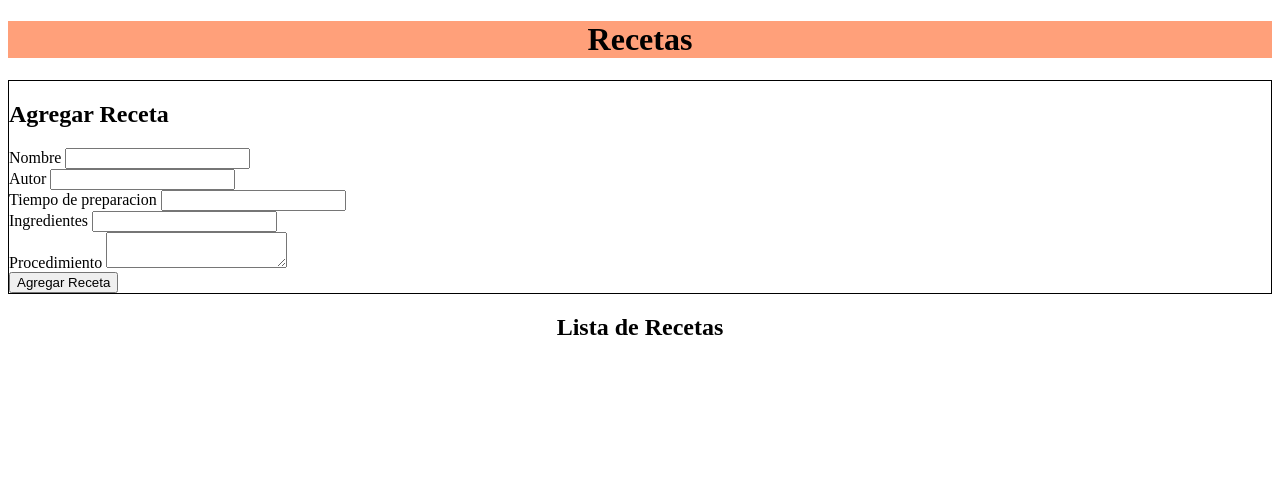
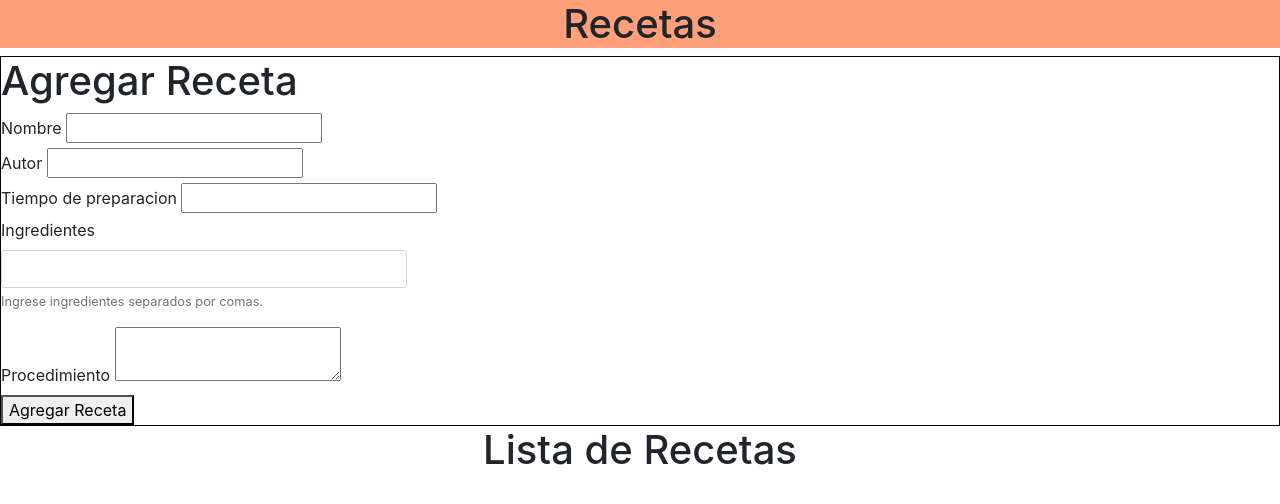
Before and after one commit to matpaezpaz/trabajo-final-ccp, a plain HTML site: page index.html in a window 1280 px wide. Drawn offline with nearby package versions, Linux system fonts and the light colour scheme.

Commit message:
Agregar libreria bootstrap

```diff
--- a/index.html
+++ b/index.html
@@ -6,7 +6,7 @@
     <title>Recetas</title>
     <meta name='viewport' content='width=device-width, initial-scale=1'>
     <link rel='stylesheet' type='text/css' media='screen' href='styles.css'>
-
+    <link rel="stylesheet" href="https://cdn.jsdelivr.net/npm/bootstrap@4.5.3/dist/css/bootstrap.min.css">
 </head>
 <body>
     <header class="header-pagina">
@@ -28,9 +28,14 @@
             <label for="tiempo-preparacion">Tiempo de preparacion</label>
             <input type="text" id="tiempo-preparacion">
         </div>
-        <div class="grupo">
-            <label for="ingredientes">Ingredientes</label>
-            <input type="text" id="ingredientes">
+        <div class="row">
+            <div class="col-4">
+                <div class="form-group">
+                    <label for="ingredientes">Ingredientes</label>
+                    <input type="text" class="form-control" id="ingrediente|s" aria-describedby="emailHelp">
+                    <small id="emailHelp" class="form-text text-muted">Ingrese ingredientes separados por comas.</small>
+                </div>
+            </div>
         </div>
         <div class="grupo">
             <label for="procedimiento">Procedimiento</label>
@@ -42,10 +47,14 @@
         <header class="titulo">
             <h1>Lista de Recetas</h1>
         </header>
+        <section class="lista-recetas">
+        </section>
     </section>
     <footer>
 
     </footer>
 </body>
 <script src='app.js'></script>
+<script src="https://code.jquery.com/jquery-3.5.1.slim.min.js" ></script>
+<script src="https://cdn.jsdelivr.net/npm/bootstrap@4.5.3/dist/js/bootstrap.bundle.min.js" ></script>
 </html>
```
